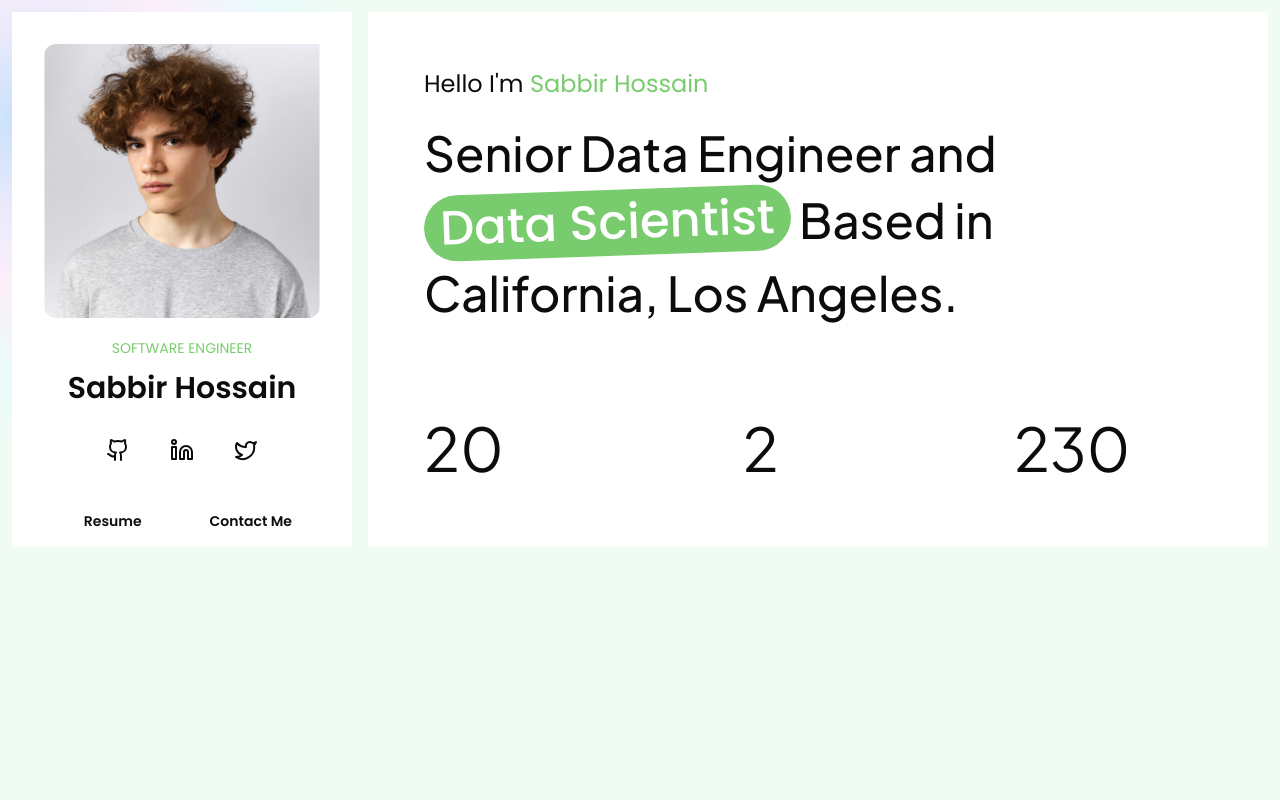
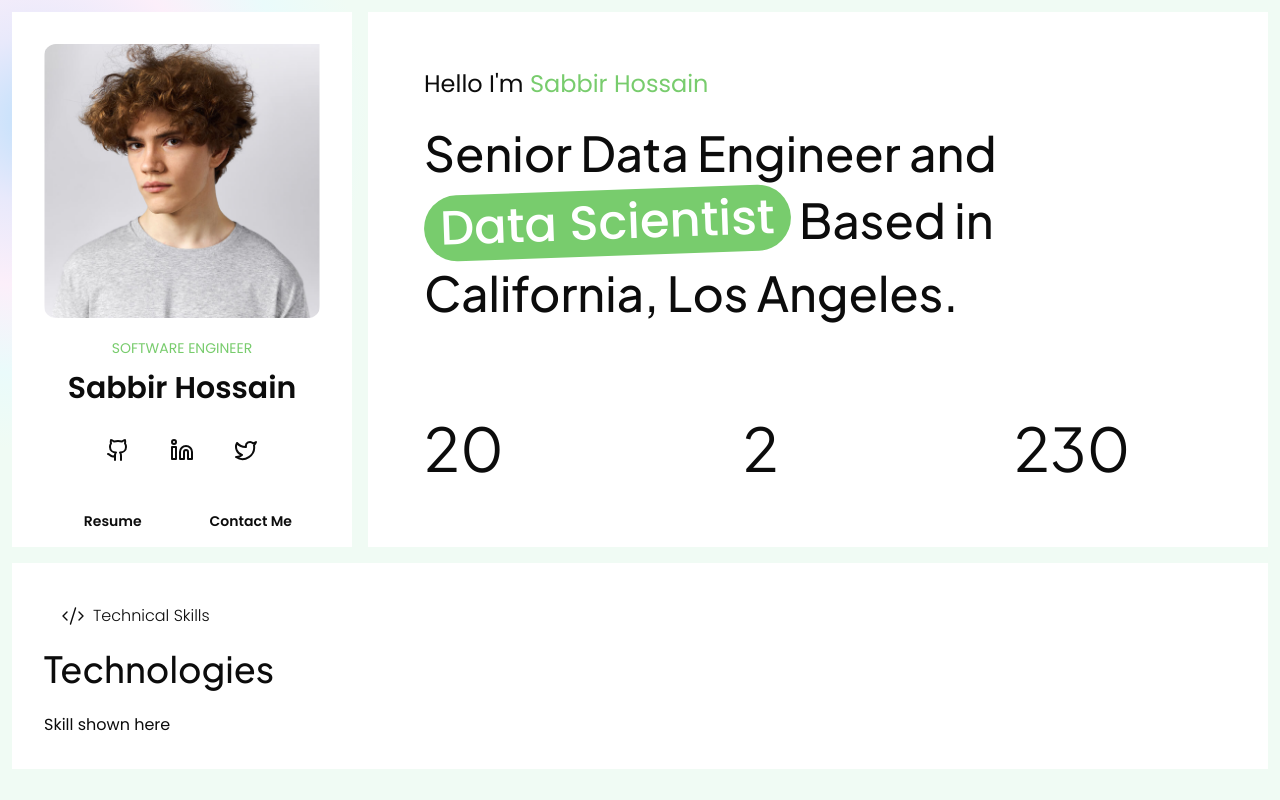
Before and after one commit to oxsabbir/dev-portfolio, a Next.js app: page / in a window 1280 px wide. Built offline with nearby package versions, Linux system fonts and the light colour scheme.

Commit message:
add section-wrapper

```diff
--- a/app/components/profile-card.jsx
+++ b/app/components/profile-card.tsx
@@ -6,7 +6,7 @@ import Link from "next/link";
 export default function ProfileCard() {
   return (
     <>
-      <div className="bg-background lg:sticky top-0 cardBackground  p-4 pb-0 ">
+      <div className="lg:sticky top-0 cardBackground  p-4 pb-0 ">
         <div className=" p-4 pb-0 flex flex-col gap-5">
           <Image
             src={profileImage}
@@ -18,7 +18,7 @@ export default function ProfileCard() {
           />
 
           <div className=" flex flex-col items-center gap-3 ">
-            <p className=" text-secondery text-sm font-normal uppercase">
+            <p className="text-secondery text-sm font-normal uppercase">
               Software Engineer
             </p>
             <h4 className="font-semibold text-3xl">Sabbir Hossain</h4>
@@ -28,7 +28,7 @@ export default function ProfileCard() {
             {socialLinks.map((item) => (
               <a
                 key={item.title}
-                className=" p-2.5 border-whiteLowOpacity border-2 rounded-2xl"
+                className=" p-2.5 border-offWhite border-2 rounded-2xl"
                 href={item.link}
               >
                 {<item.icon />}
--- /dev/null
+++ b/app/components/section-wrapper.tsx
@@ -0,0 +1,36 @@
+import React from "react";
+import { LucideIcon } from "lucide-react";
+
+type SectionWrapperProps = {
+  title: string;
+  subTitle: string;
+  children: React.ReactNode;
+  className?: string;
+  icon: LucideIcon;
+};
+
+export default function SectionWrapper({
+  title,
+  subTitle,
+  children,
+  className,
+  icon: Icon,
+}: SectionWrapperProps) {
+  return (
+    <section
+      className={`p-4  md:p-8 my-4 bg-primaryGradient bg-background ${className}`}
+    >
+      <div className=" flex flex-col gap-3 mb-6">
+        <div className=" px-4 py-2 rounded-3xl border flex items-center w-fit border-offWhite  gap-2">
+          <Icon strokeWidth={1.4} className="w-6 h-6" />
+          <h5 className="font-poppins font-light  text-base">{title}</h5>
+        </div>
+        <div>
+          <h3 className="font-plusJakarta font-medium text-4xl">{subTitle}</h3>
+        </div>
+      </div>
+
+      <div>{children}</div>
+    </section>
+  );
+}
--- /dev/null
+++ b/app/components/skills.tsx
@@ -0,0 +1,14 @@
+import SectionWrapper from "./section-wrapper";
+import { CodeXml } from "lucide-react";
+
+export default function SkillSection() {
+  return (
+    <SectionWrapper
+      title="Technical Skills"
+      subTitle="Technologies"
+      icon={CodeXml}
+    >
+      <h3>Skill shown here</h3>
+    </SectionWrapper>
+  );
+}
--- a/app/globals.css
+++ b/app/globals.css
@@ -76,5 +76,5 @@ body {
 }
 
 .cardBackground {
-  @apply bg-primaryGradient;
+  @apply bg-primaryGradient bg-background;
 }
--- a/app/page.tsx
+++ b/app/page.tsx
@@ -1,9 +1,11 @@
 import Hero from "@/app/components/hero";
+import SkillSection from "./components/skills";
 export default function Home() {
   return (
     <>
-      <main className="flex flex-col gap-2">
+      <main>
         <Hero />
+        <SkillSection />
       </main>
     </>
   );
--- a/tailwind.config.ts
+++ b/tailwind.config.ts
@@ -14,7 +14,7 @@ export default {
         primary: "#FFFFFF",
         secondery: "#78CC6D",
         textSmColor: "#EAEAEA",
-        whiteLowOpacity: "#FFFFFF1F",
+        offWhite: "#FFFFFF1F",
       },
       backgroundImage: {
         primaryGradient:
```
Also changed, not shown: app/components/hero.tsx (renamed from app/components/hero.jsx).
